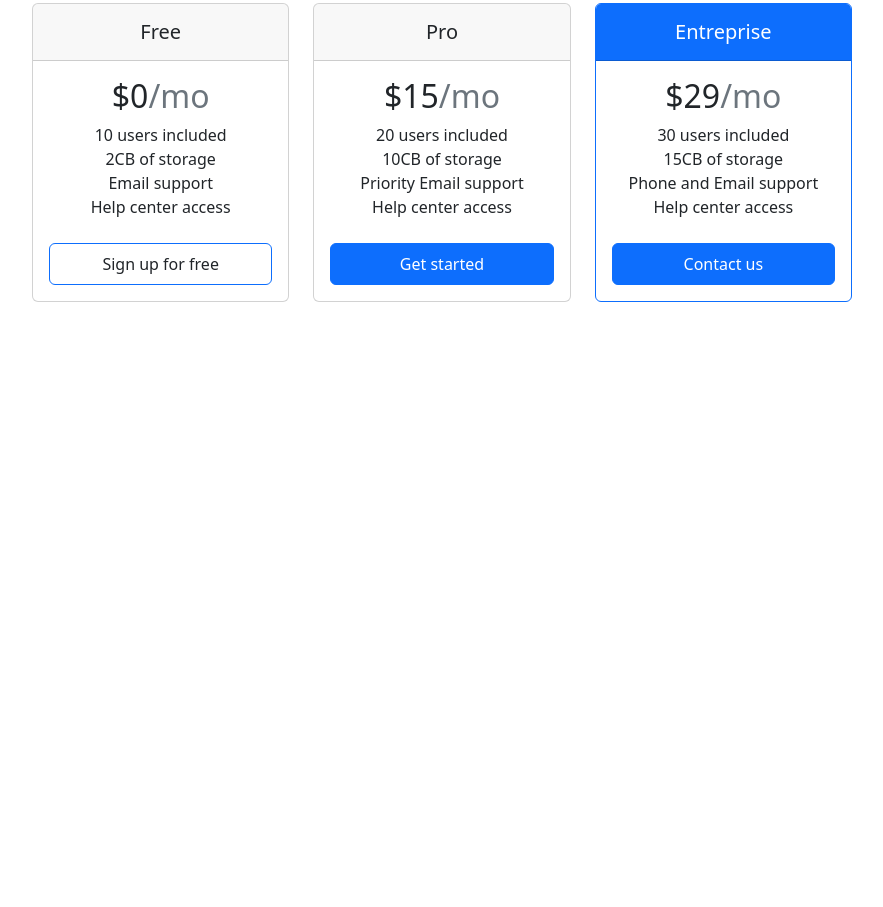
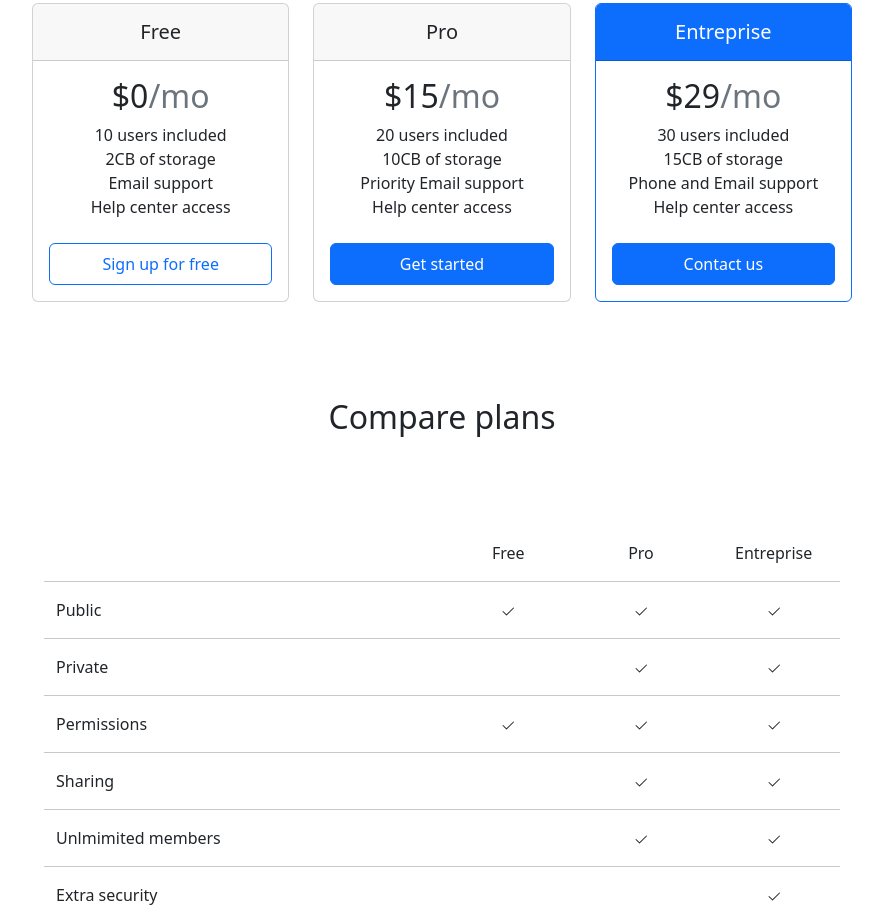
Before and after one commit to emilieChnvt/maquette3, a plain HTML site: page index.html in a window 1280 px wide. Shown: the part 286-1193 px from the top of the page, without its empty margins (198-1081 px from the left). Before the commit the page ends 800 px from the top, so only its background shows below. Drawn offline with nearby package versions, Linux system fonts and the light colour scheme.

Commit message:
Compare plans section added

```diff
--- a/index.html
+++ b/index.html
@@ -53,7 +53,7 @@
                 <span class="card-text">2CB of storage</span>
                 <span class="card-text">Email support</span>
                 <span class="card-text">Help center access</span>
-                <a href="#" class="mt-4 btn border-primary py-2">Sign up for free</a>
+                <a href="#" class="mt-4 btn border-primary text-primary py-2">Sign up for free</a>
             </div>
         </div></div>
         <div class="col-4 text-center">
@@ -81,6 +81,84 @@
             </div>
         </div></div>
     </div>
+    <div class="container mt-5 pt-5 d-flex align-items-center flex-column text-center">
+        <h2>Compare plans</h2>
+        <div class="row w-100 mt-5 pt-5">
+            <div class="col-6 text-start"></div>
+            <div class="col-2">Free</div>
+            <div class="col-2">Pro</div>
+            <div class="col-2">Entreprise</div>
+        </div>
+        <hr class="w-100"/>
+        <div class="row w-100 ">
+            <div class="col-6 text-start">Public</div>
+            <div class="col-2"><svg xmlns="http://www.w3.org/2000/svg" width="16" height="16" fill="currentColor" class="bi bi-check2" viewBox="0 0 16 16">
+                <path d="M13.854 3.646a.5.5 0 0 1 0 .708l-7 7a.5.5 0 0 1-.708 0l-3.5-3.5a.5.5 0 1 1 .708-.708L6.5 10.293l6.646-6.647a.5.5 0 0 1 .708 0"/>
+            </svg></div>
+            <div class="col-2"><svg xmlns="http://www.w3.org/2000/svg" width="16" height="16" fill="currentColor" class="bi bi-check2" viewBox="0 0 16 16">
+                <path d="M13.854 3.646a.5.5 0 0 1 0 .708l-7 7a.5.5 0 0 1-.708 0l-3.5-3.5a.5.5 0 1 1 .708-.708L6.5 10.293l6.646-6.647a.5.5 0 0 1 .708 0"/>
+            </svg></div>
+            <div class="col-2"><svg xmlns="http://www.w3.org/2000/svg" width="16" height="16" fill="currentColor" class="bi bi-check2" viewBox="0 0 16 16">
+                <path d="M13.854 3.646a.5.5 0 0 1 0 .708l-7 7a.5.5 0 0 1-.708 0l-3.5-3.5a.5.5 0 1 1 .708-.708L6.5 10.293l6.646-6.647a.5.5 0 0 1 .708 0"/>
+            </svg></div>
+        </div>
+        <hr class="w-100"/>
+        <div class="row w-100 ">
+            <div class="col-6 text-start">Private</div>
+            <div class="col-2"></div>
+            <div class="col-2"><svg xmlns="http://www.w3.org/2000/svg" width="16" height="16" fill="currentColor" class="bi bi-check2" viewBox="0 0 16 16">
+                <path d="M13.854 3.646a.5.5 0 0 1 0 .708l-7 7a.5.5 0 0 1-.708 0l-3.5-3.5a.5.5 0 1 1 .708-.708L6.5 10.293l6.646-6.647a.5.5 0 0 1 .708 0"/>
+            </svg></div>
+            <div class="col-2"><svg xmlns="http://www.w3.org/2000/svg" width="16" height="16" fill="currentColor" class="bi bi-check2" viewBox="0 0 16 16">
+                <path d="M13.854 3.646a.5.5 0 0 1 0 .708l-7 7a.5.5 0 0 1-.708 0l-3.5-3.5a.5.5 0 1 1 .708-.708L6.5 10.293l6.646-6.647a.5.5 0 0 1 .708 0"/>
+            </svg></div>
+        </div>
+        <hr class="w-100"/>
+        <div class="row w-100 ">
+            <div class="col-6 text-start">Permissions</div>
+            <div class="col-2"><svg xmlns="http://www.w3.org/2000/svg" width="16" height="16" fill="currentColor" class="bi bi-check2" viewBox="0 0 16 16">
+                <path d="M13.854 3.646a.5.5 0 0 1 0 .708l-7 7a.5.5 0 0 1-.708 0l-3.5-3.5a.5.5 0 1 1 .708-.708L6.5 10.293l6.646-6.647a.5.5 0 0 1 .708 0"/>
+            </svg></div>
+            <div class="col-2"><svg xmlns="http://www.w3.org/2000/svg" width="16" height="16" fill="currentColor" class="bi bi-check2" viewBox="0 0 16 16">
+                <path d="M13.854 3.646a.5.5 0 0 1 0 .708l-7 7a.5.5 0 0 1-.708 0l-3.5-3.5a.5.5 0 1 1 .708-.708L6.5 10.293l6.646-6.647a.5.5 0 0 1 .708 0"/>
+            </svg></div>
+            <div class="col-2"><svg xmlns="http://www.w3.org/2000/svg" width="16" height="16" fill="currentColor" class="bi bi-check2" viewBox="0 0 16 16">
+                <path d="M13.854 3.646a.5.5 0 0 1 0 .708l-7 7a.5.5 0 0 1-.708 0l-3.5-3.5a.5.5 0 1 1 .708-.708L6.5 10.293l6.646-6.647a.5.5 0 0 1 .708 0"/>
+            </svg></div>
+        </div>
+        <hr class="w-100"/>
+        <div class="row w-100 ">
+            <div class="col-6 text-start">Sharing</div>
+            <div class="col-2"></div>
+            <div class="col-2"><svg xmlns="http://www.w3.org/2000/svg" width="16" height="16" fill="currentColor" class="bi bi-check2" viewBox="0 0 16 16">
+                <path d="M13.854 3.646a.5.5 0 0 1 0 .708l-7 7a.5.5 0 0 1-.708 0l-3.5-3.5a.5.5 0 1 1 .708-.708L6.5 10.293l6.646-6.647a.5.5 0 0 1 .708 0"/>
+            </svg></div>
+            <div class="col-2"><svg xmlns="http://www.w3.org/2000/svg" width="16" height="16" fill="currentColor" class="bi bi-check2" viewBox="0 0 16 16">
+                <path d="M13.854 3.646a.5.5 0 0 1 0 .708l-7 7a.5.5 0 0 1-.708 0l-3.5-3.5a.5.5 0 1 1 .708-.708L6.5 10.293l6.646-6.647a.5.5 0 0 1 .708 0"/>
+            </svg></div>
+        </div>
+        <hr class="w-100"/>
+        <div class="row w-100 ">
+            <div class="col-6 text-start">Unlmimited members</div>
+            <div class="col-2"></div>
+            <div class="col-2"><svg xmlns="http://www.w3.org/2000/svg" width="16" height="16" fill="currentColor" class="bi bi-check2" viewBox="0 0 16 16">
+                <path d="M13.854 3.646a.5.5 0 0 1 0 .708l-7 7a.5.5 0 0 1-.708 0l-3.5-3.5a.5.5 0 1 1 .708-.708L6.5 10.293l6.646-6.647a.5.5 0 0 1 .708 0"/>
+            </svg></div>
+            <div class="col-2"><svg xmlns="http://www.w3.org/2000/svg" width="16" height="16" fill="currentColor" class="bi bi-check2" viewBox="0 0 16 16">
+                <path d="M13.854 3.646a.5.5 0 0 1 0 .708l-7 7a.5.5 0 0 1-.708 0l-3.5-3.5a.5.5 0 1 1 .708-.708L6.5 10.293l6.646-6.647a.5.5 0 0 1 .708 0"/>
+            </svg></div>
+        </div>
+        <hr class="w-100"/>
+        <div class="row w-100 ">
+            <div class="col-6 text-start">Extra security</div>
+            <div class="col-2"></div>
+            <div class="col-2"></div>
+            <div class="col-2"><svg xmlns="http://www.w3.org/2000/svg" width="16" height="16" fill="currentColor" class="bi bi-check2" viewBox="0 0 16 16">
+                <path d="M13.854 3.646a.5.5 0 0 1 0 .708l-7 7a.5.5 0 0 1-.708 0l-3.5-3.5a.5.5 0 1 1 .708-.708L6.5 10.293l6.646-6.647a.5.5 0 0 1 .708 0"/>
+            </svg></div>
+        </div>
+
+    </div>
 
 </div>
 
```
